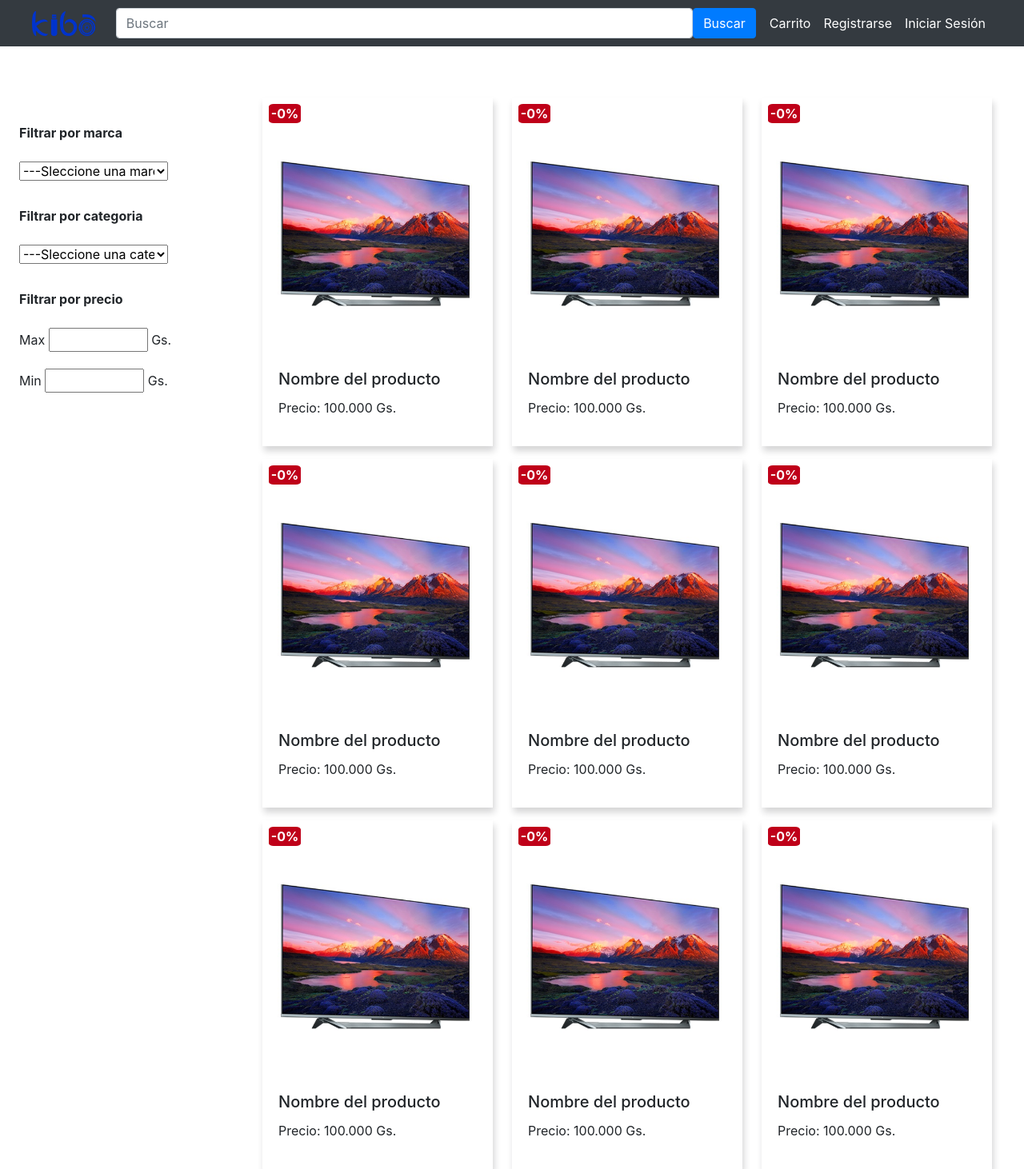
After one commit to SalinasRodrigo/Kibo, a Flask app: page /buscador in a window 1280 px wide. The commit adds this page. Shown: the whole page at 80% size. Run offline with Flask 2, Linux system fonts and the light colour scheme; some libraries are stand-ins or nearby versions.

Commit message:
primer diseño del buscador

```diff
--- a/proyecto/flask_app/controllers/users.py
+++ b/proyecto/flask_app/controllers/users.py
@@ -14,3 +14,7 @@ def index():
 @app.route('/pedido')
 def pedido():
     return render_template('finalizar_pedido.html')
+
+@app.route('/buscador')
+def buscador():
+    return render_template('buscador.html')
--- a/proyecto/flask_app/static/css/style.css
+++ b/proyecto/flask_app/static/css/style.css
@@ -83,3 +83,9 @@
 .mensaje h2{
     margin: 0;
 }
+
+.sidebar{
+    position: -webkit-sticky;
+    position: sticky;
+    top: 0;
+}
--- /dev/null
+++ b/proyecto/flask_app/templates/buscador.html
@@ -0,0 +1,165 @@
+<!DOCTYPE html>
+<html lang="es">
+    <head>
+        <!--metadatos-->
+        <meta charset="UTF-8">
+        <meta name="author" content="Alison Ibarrola">
+        <meta name="description" content="aplicación web para venta de productos electrónicos.">
+        <meta name="keywords" content="ventas, informática, electrónico, productos, electrónica">
+        <meta http-equiv="X-UA-Compatible" content="IE=edge">
+        <meta name="viewport" content="width=device-width, initial-scale=1.0">
+        <!--título-->
+        <title>Kibo</title>
+        <!--favicon-->
+        <link rel="icon" type="image/x-icon" href="#">
+        <!-- javascript -->
+        <script src="https://code.jquery.com/jquery-3.6.0.js"></script>
+        <script src="{{ url_for('static', filename='js/scripts.js') }}"></script>
+        <!--bootsrap-->
+        <link rel="stylesheet" type="text/css" href="{{ url_for('static', filename='css/bootstrap.css') }}">
+        <script src="https://cdnjs.cloudflare.com/ajax/libs/popper.js/1.12.9/umd/popper.min.js" integrity="sha384-ApNbgh9B+Y1QKtv3Rn7W3mgPxhU9K/ScQsAP7hUibX39j7fakFPskvXusvfa0b4Q" crossorigin="anonymous"></script>
+        <script src="https://maxcdn.bootstrapcdn.com/bootstrap/4.0.0/js/bootstrap.min.js" integrity="sha384-JZR6Spejh4U02d8jOt6vLEHfe/JQGiRRSQQxSfFWpi1MquVdAyjUar5+76PVCmYl" crossorigin="anonymous"></script>
+        <!--css-->
+        <link rel="stylesheet" href="../static/css/style.css">
+        <!--font-->
+    </head>
+    <body>
+        <header>
+            <nav class="navbar navbar-expand-md  navbar-dark bg-dark ">
+                <div class="container-fluid">
+                    <button class="navbar-toggler" type="button" data-bs-toggle="collapse" data-bs-target="#navbar-toggler" aria-controls="navbarTogglerDemo01" aria-expanded="false" aria-label="Toggle navigation">
+                        <span class="navbar-toggler-icon"></span>
+                    </button>
+                    <div class="collapse navbar-collapse" id="navbar-toggler">
+                        <a class="navbar-brand" href="#">
+                            <img src="../static/images/logo_principal.svg" alt="logo de la pagina web">
+                        </a>
+                        <form id="buscador" class="d-flex" role="search" action="#" method="post">
+                            <input class="form-control me-2" type="search" placeholder="Buscar" aria-label="Buscar">
+                            <button class="btn btn-primary" type="submit">Buscar</button>
+                        </form>
+                        <div class="navbar-nav d-flex">
+                            <ul class="navbar-nav d-flex justify-content-center align-items-center">
+                                <li class="nav-item">
+                                    <a class="nav-link active" href="#">Carrito</a>
+                                </li>
+                                <li class="nav-item">
+                                    <a class="nav-link active" data-toggle="modal" data-target="#registro">Registrarse</a>
+                                </li>
+                                <li class="nav-item">
+                                    <a class="nav-link active" data-toggle="modal" data-target="#inicio">Iniciar Sesión</a>
+                                </li>
+                            </ul>
+                        </div>
+                    </div>
+                </div>
+            </nav>
+        </header>
+        <main class="d-flex pt-5">
+            <aside class="w-25 pl-4 pr-5">
+                <form action="" class="sidebar pt-5">
+                    <div class="form-group">
+                        <label for="marca"> <b>Filtrar por marca</b></label>
+                        <select name="marca" class="w-75 mt-3" id="marca">
+                            <option selected>---Sleccione una marca---</option>
+                        </select>
+                    </div>
+                    <div class="form-group pt-3">
+                        <label for="marca"> <b>Filtrar por categoria</b> </label>
+                        <select name="marca" class="w-75 mt-3 " id="marca">
+                            <option selected>---Sleccione una categoria---</option>
+                        </select>
+                    </div>
+                    <div class="form-group pt-3">
+                        <label for="precio"><b>Filtrar por precio</b></label>
+                        <div id="precio">
+                            <div class="mt-3">
+                                <label for="max">Max</label>
+                                <input type="number" class="w-50" id="max" name="max"> Gs.
+                            </div>
+                            <div class="mt-3">
+                                <label for="min">Min</label>
+                                <input type="number" class="w-50" id="Min" name="Min"> Gs.
+                            </div>
+                        </div>
+                    </div>
+                </form>
+            </aside>
+            <section class="d-flex flex-wrap w-75">
+                <div class="card mt-3 mr-3" style="width: 18rem;">
+                    <p class="descuento">-0%</p>
+                    <img class="card-img-top" src="{{ url_for('static', filename='assets/1.jpg') }}" alt="Card image cap">
+                    <div class="card-body">
+                        <h5 class="card-title">Nombre del producto</h5>
+                        <p>Precio: 100.000 Gs.</p>
+                    </div>
+                </div>
+                <div class="card mt-3 mr-3" style="width: 18rem;">
+                    <p class="descuento">-0%</p>
+                    <img class="card-img-top" src="{{ url_for('static', filename='assets/1.jpg') }}" alt="Card image cap">
+                    <div class="card-body">
+                        <h5 class="card-title">Nombre del producto</h5>
+                        <p>Precio: 100.000 Gs.</p>
+                    </div>
+                </div>
+                <div class="card mt-3 mr-3" style="width: 18rem;">
+                    <p class="descuento">-0%</p>
+                    <img class="card-img-top" src="{{ url_for('static', filename='assets/1.jpg') }}" alt="Card image cap">
+                    <div class="card-body">
+                        <h5 class="card-title">Nombre del producto</h5>
+                        <p>Precio: 100.000 Gs.</p>
+                    </div>
+                </div>
+                <div class="card mt-3 mr-3" style="width: 18rem;">
+                    <p class="descuento">-0%</p>
+                    <img class="card-img-top" src="{{ url_for('static', filename='assets/1.jpg') }}" alt="Card image cap">
+                    <div class="card-body">
+                        <h5 class="card-title">Nombre del producto</h5>
+                        <p>Precio: 100.000 Gs.</p>
+                    </div>
+                </div>
+                <div class="card mt-3 mr-3" style="width: 18rem;">
+                    <p class="descuento">-0%</p>
+                    <img class="card-img-top" src="{{ url_for('static', filename='assets/1.jpg') }}" alt="Card image cap">
+                    <div class="card-body">
+                        <h5 class="card-title">Nombre del producto</h5>
+                        <p>Precio: 100.000 Gs.</p>
+                    </div>
+                </div>
+                <div class="card mt-3 mr-3" style="width: 18rem;">
+                    <p class="descuento">-0%</p>
+                    <img class="card-img-top" src="{{ url_for('static', filename='assets/1.jpg') }}" alt="Card image cap">
+                    <div class="card-body">
+                        <h5 class="card-title">Nombre del producto</h5>
+                        <p>Precio: 100.000 Gs.</p>
+                    </div>
+                </div>
+                <div class="card mt-3 mr-3" style="width: 18rem;">
+                    <p class="descuento">-0%</p>
+                    <img class="card-img-top" src="{{ url_for('static', filename='assets/1.jpg') }}" alt="Card image cap">
+                    <div class="card-body">
+                        <h5 class="card-title">Nombre del producto</h5>
+                        <p>Precio: 100.000 Gs.</p>
+                    </div>
+                </div>
+                <div class="card mt-3 mr-3" style="width: 18rem;">
+                    <p class="descuento">-0%</p>
+                    <img class="card-img-top" src="{{ url_for('static', filename='assets/1.jpg') }}" alt="Card image cap">
+                    <div class="card-body">
+                        <h5 class="card-title">Nombre del producto</h5>
+                        <p>Precio: 100.000 Gs.</p>
+                    </div>
+                </div>
+                <div class="card mt-3 mr-3" style="width: 18rem;">
+                    <p class="descuento">-0%</p>
+                    <img class="card-img-top" src="{{ url_for('static', filename='assets/1.jpg') }}" alt="Card image cap">
+                    <div class="card-body">
+                        <h5 class="card-title">Nombre del producto</h5>
+                        <p>Precio: 100.000 Gs.</p>
+                    </div>
+                </div>
+
+            </section>
+        </main>
+    </body>
+</html>
```
